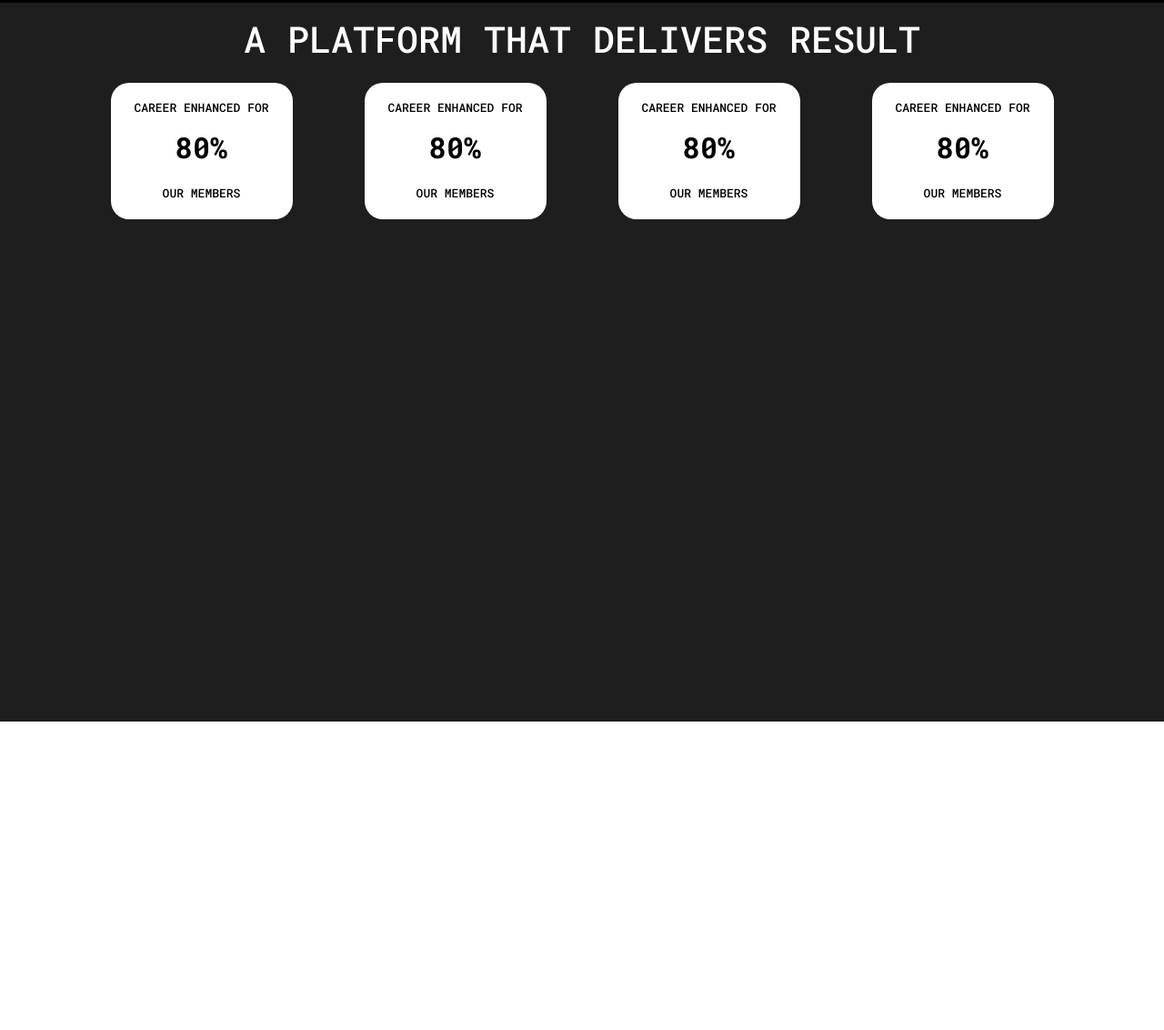
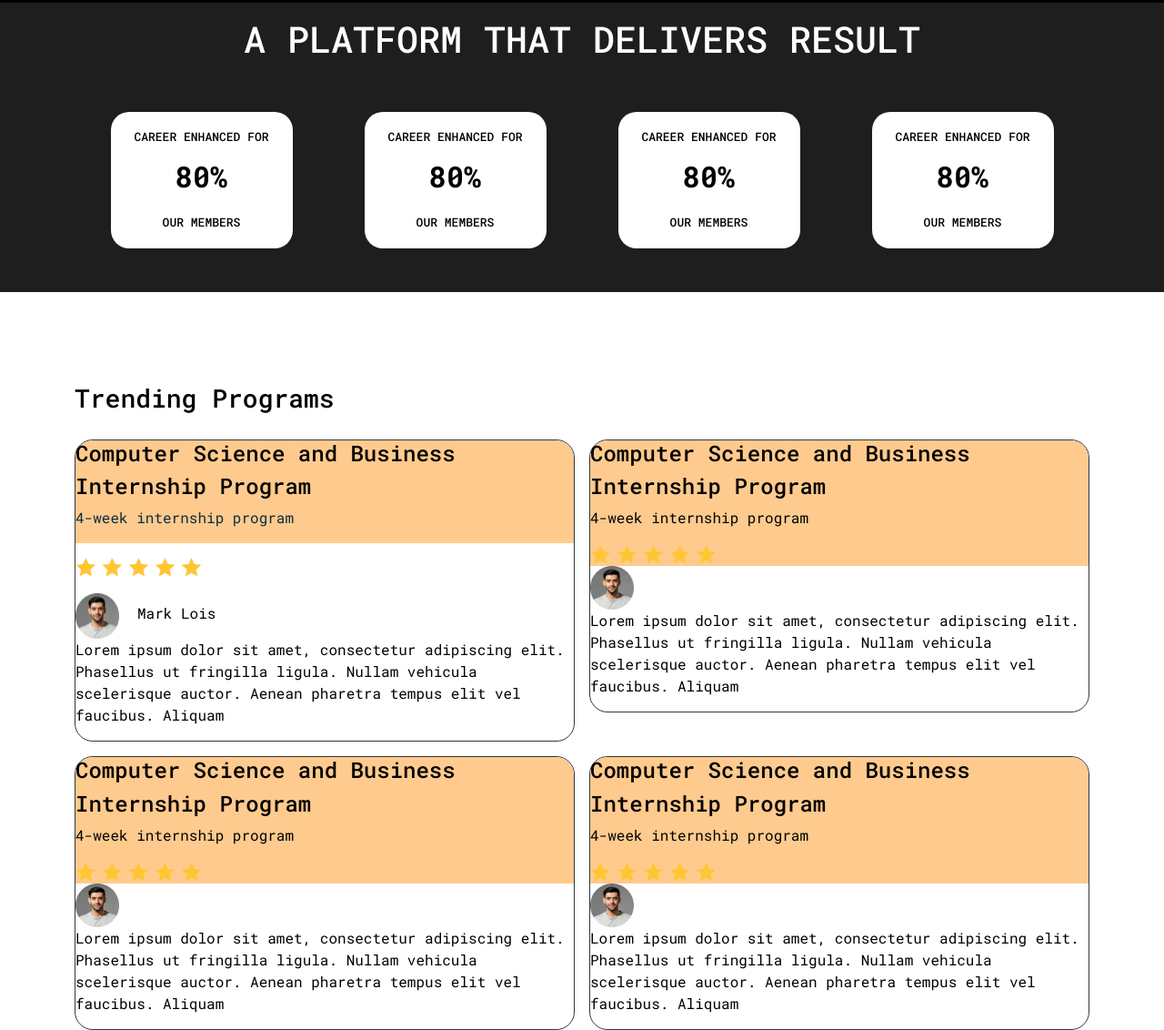
Before and after one commit to RashmitaGadde/Education, a plain HTML site: page index.html in a window 1280 px wide. Shown: the part 797-1929 px from the top of the page at 91% size. Before the commit the page ends 1614 px from the top, so only its background shows below. Drawn offline with nearby package versions, Linux system fonts and the light colour scheme.

Commit message:
second section partly done

```diff
--- a/assets/styles/prostyle.css
+++ b/assets/styles/prostyle.css
@@ -16,6 +16,7 @@ body{
 }
 .hero{
     background-color: #000;
+    align-content: center;
 }
 .btn1{
     background-color:#2F373C;
@@ -29,7 +30,7 @@ body{
     display: flex;
     flex-direction: column;
     align-items: center;
-    padding: 100px;}
+    }
 
 .ht1{
     font-weight: 500;
@@ -75,3 +76,82 @@ body{
 .text{
     font-weight: 800;
 }
+
+.htp{
+    padding-top: 100px;
+    padding-bottom: 20px;
+    color: #000;
+}
+
+.prog-texts{
+    /* height: 250px; */
+    /* width: 400px; */
+    background-color: #FF9540;
+    /* border-radius: 20px; */
+    color: #000;
+    /* padding: 20px; */
+    border: 1px solid #2F373C;
+}
+.lorem-txt{
+    background-color: aquamarine;
+
+}
+
+.prog-testi{
+    border-radius: 20px;
+    border: 1px solid #2F373C;
+
+}
+.heading-testi{
+    color: #000;
+    border-radius: 20px 20px 0 0;
+    background-color: #FFCA8E;
+
+}
+.prog-ptxt{
+    color: #092B3E;
+
+}
+.body-testi{
+    color: #000;
+
+}
+.reviewer{
+    display: flex;
+
+}
+.review-text{
+    margin-top: 10px;
+    margin-left: 20px;
+}
+
+@media (min-width:768px) and (max-width:1024px){
+    .programs-btn{
+        gap: 10px;
+    }
+
+    .sec-box{
+        gap: 10px;}
+
+
+
+}
+
+@media only screen and (max-width: 600px) {
+.programs-btn{
+    display: flex;
+    justify-content: space-around;
+    flex-direction: column;
+    gap:20px;
+    align-items: center;
+}
+
+.sec-box{
+    display: flex;
+    justify-content: space-around;
+    flex-direction: column;
+    gap:20px;
+    align-items: center;
+
+}
+}
--- a/index.html
+++ b/index.html
@@ -1,5 +1,6 @@
 <!DOCTYPE html>
 <html lang="en">
+
 <head>
   <meta charset="UTF-8">
   <meta name="viewport" content="width=device-width, initial-scale=1.0">
@@ -11,27 +12,34 @@
 
   <link rel="stylesheet" href="/assets/styles/prostyle.css">
   <link rel="preconnect" href="https://fonts.gstatic.com" crossorigin>
-<link href="https://fonts.googleapis.com/css2?family=Kanit:ital,wght@0,100;0,200;0,300;0,400;0,500;0,600;0,700;0,800;0,900;1,100;1,200;1,300;1,400;1,500;1,600;1,700;1,800;1,900&display=swap" rel="stylesheet">
+  <link
+    href="https://fonts.googleapis.com/css2?family=Kanit:ital,wght@0,100;0,200;0,300;0,400;0,500;0,600;0,700;0,800;0,900;1,100;1,200;1,300;1,400;1,500;1,600;1,700;1,800;1,900&display=swap"
+    rel="stylesheet">
 </head>
+
 <body>
 
   <nav class="navbar navbar-expand-lg navbar">
     <div class="container-fluid ms-4 ">
       <img class="me-4" src="/assets/images/ProLogo.png" alt="">
-          <button class="navbar-toggler" type="button" data-bs-toggle="collapse" data-bs-target="#navbarSupportedContent" aria-controls="navbarSupportedContent" aria-expanded="false" aria-label="Toggle navigation">
+      <button class="navbar-toggler" type="button" data-bs-toggle="collapse" data-bs-target="#navbarSupportedContent"
+        aria-controls="navbarSupportedContent" aria-expanded="false" aria-label="Toggle navigation">
         <span class="navbar-toggler-icon"></span>
       </button>
       <div class="collapse navbar-collapse" id="navbarSupportedContent">
         <ul class="navbar-nav me-auto mb-2 mb-lg-0">
 
           <li class="nav-item dropdown ">
-                <a class="nav-link dropdown-toggle" href="#" id="navbarDropdown" role="button" data-bs-toggle="dropdown" aria-expanded="false">
+            <a class="nav-link dropdown-toggle" href="#" id="navbarDropdown" role="button" data-bs-toggle="dropdown"
+              aria-expanded="false">
               Browse Programs
             </a>
             <ul class="dropdown-menu" aria-labelledby="navbarDropdown">
               <li><a class="dropdown-item" href="#">Action</a></li>
               <li><a class="dropdown-item" href="#">Another action</a></li>
-                  <li><hr class="dropdown-divider"></li>
+              <li>
+                <hr class="dropdown-divider">
+              </li>
               <li><a class="dropdown-item" href="#">Something else here</a></li>
             </ul>
 
@@ -56,34 +64,46 @@
   </nav>
 
 
-            <div class="hero container-fluid"  style="height: calc(100vh - 56px);">
-              <div class="row row-cols-1 row-cols-md-1 row-cols-sm-2">
+  <div class="hero container-fluid" style="height: calc(100vh - 56px);">
+    <div class="row row-cols-lg-1 row-cols-md-1 row-cols-sm-1">
+
+      <div class="col">
         <div class="head-text">
           <h1 class="ht1 display-4">Live Project-Based Internship-Bootcamps for </h1>
           <h1 class="ht1 display-4"> High Schoolers</h1>
-                <p class="p-5">Enhance your profile with real hands-on projects and expert mentorship to standout in your college applications</p>
+          <p class="p-5">Enhance your profile with real hands-on projects and expert mentorship to standout in your
+            college applications</p>
+
+        </div>
+      </div>
 
 
       <div class="container programs-btn">
+
         <button class="program-btn">Technology Programs</button>
         <button class="program-btn">Entrepreneurship Programs</button>
         <button class="program-btn ">Research Programs</button>
 
 
       </div>
-                </div>
+
+
+
+
+
     </div>
   </div>
 
 
-<div class="container-fluid" style="background-color: #1E1E1F; height: calc(100vh - 10px)";>
+
+  <div class="container-fluid" style="background-color: #1E1E1F; align-content: center;">
     <div class="container">
-      <div class="row row-cols-1 row-cols-md-1 row-cols-sm-2">
-        <h1 class="mid-text p-3">A PLATFORM THAT DELIVERS RESULT</h1>
+      <div class="row row-cols-lg-1 row-cols-md-1 row-cols-sm-1">
+        <h1 class="mid-text p-3 pb-5">A PLATFORM THAT DELIVERS RESULT</h1>
 
 
 
-        <div class="container sec-box">
+        <div class="container sec-box pb-5">
           <div class="sec">
 
             <h6 class="txt text-center mb-3">CAREER ENHANCED FOR</h6>
@@ -121,9 +141,91 @@
     </div>
   </div>
 
+  <div class="container">
+    <h3 class="htp">Trending Programs</h3>
+
+    <div class="row g-3 row-cols-lg-2 row-cols-md-2 row-cols-1">
+      <div class="col">
+        <div class="sub-cont prog-testi">
+          <div class="heading-testi">
+          <h4>Computer Science and Business</h4>
+          <h4>Internship Program</h4>
+          <p class="prog-ptxt pb-3">4-week internship program</p>
+
+        </div>
+        <div class="body-testi">
+          <img class="rate-img pb-3" src="/assets/images/ratingg.png" alt="">
+          <div class="reviewer">
+            <img src="/assets/images/image 333.png" alt="">
+            <p class="review-text">Mark Lois</p>
+          </div>
+
+          <p>Lorem ipsum dolor sit amet, consectetur adipiscing elit. Phasellus ut fringilla ligula. Nullam vehicula scelerisque auctor. Aenean pharetra tempus elit vel faucibus. Aliquam </p>
+        </div>
+        </div>
+
+      </div>
+
+      <div class="col">
+        <div class="sub-cont prog-testi">
+          <div class="heading-testi">
+          <h4>Computer Science and Business</h4>
+          <h4>Internship Program</h4>
+          <p>4-week internship program</p>
+          <img src="/assets/images/ratingg.png" alt="">
+        </div>
+        <div class="body-testi">
+          <img src="/assets/images/image 333.png" alt="">
+          <p>Lorem ipsum dolor sit amet, consectetur adipiscing elit. Phasellus ut fringilla ligula. Nullam vehicula scelerisque auctor. Aenean pharetra tempus elit vel faucibus. Aliquam </p>
+        </div>
+        </div>
+
+      </div>
+
+      <div class="col">
+        <div class="sub-cont prog-testi">
+          <div class="heading-testi">
+          <h4>Computer Science and Business</h4>
+          <h4>Internship Program</h4>
+          <p>4-week internship program</p>
+          <img src="/assets/images/ratingg.png" alt="">
+        </div>
+        <div class="body-testi">
+          <img src="/assets/images/image 333.png" alt="">
+          <p>Lorem ipsum dolor sit amet, consectetur adipiscing elit. Phasellus ut fringilla ligula. Nullam vehicula scelerisque auctor. Aenean pharetra tempus elit vel faucibus. Aliquam </p>
+        </div>
+        </div>
+
+      </div>
+      <div class="col">
+        <div class="sub-cont prog-testi">
+          <div class="heading-testi">
+          <h4>Computer Science and Business</h4>
+          <h4>Internship Program</h4>
+          <p>4-week internship program</p>
+          <img src="/assets/images/ratingg.png" alt="">
+        </div>
+        <div class="body-testi">
+          <img src="/assets/images/image 333.png" alt="">
+          <p>Lorem ipsum dolor sit amet, consectetur adipiscing elit. Phasellus ut fringilla ligula. Nullam vehicula scelerisque auctor. Aenean pharetra tempus elit vel faucibus. Aliquam </p>
+        </div>
+        </div>
+
+      </div>
+    </div>
 
 
-            Hello world
+
+
+
+
+  </div>
+
+
+
+
+
+
 
 
 
@@ -152,4 +254,5 @@
     integrity="sha384-0pUGZvbkm6XF6gxjEnlmuGrJXVbNuzT9qBBavbLwCsOGabYfZo0T0to5eqruptLy"
     crossorigin="anonymous"></script>
 </body>
+
 </html>
```
Also changed, not shown: assets/images/image 333.png (added), assets/images/ratingg.png (added). Lines whose indentation alone changed are shown as unchanged.
